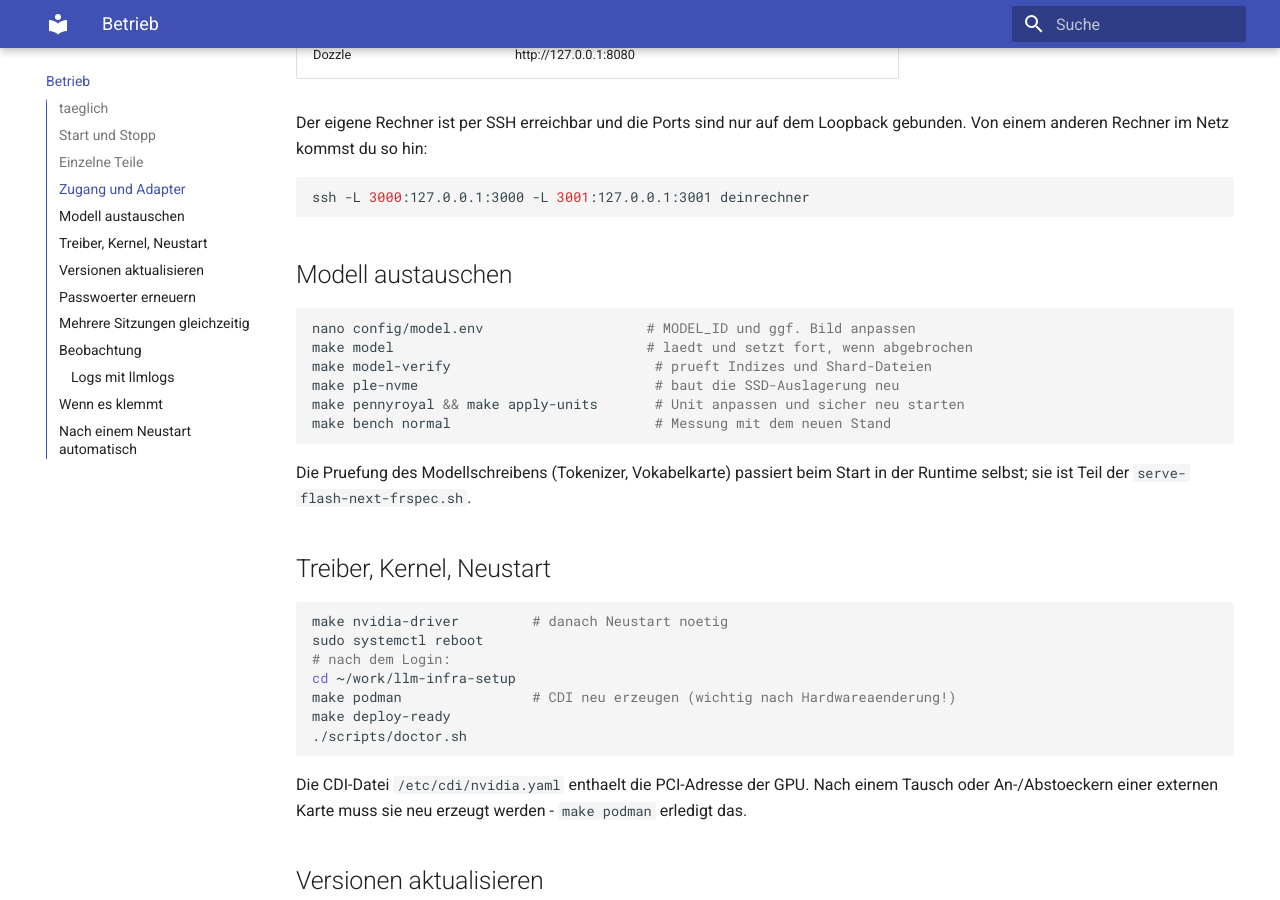
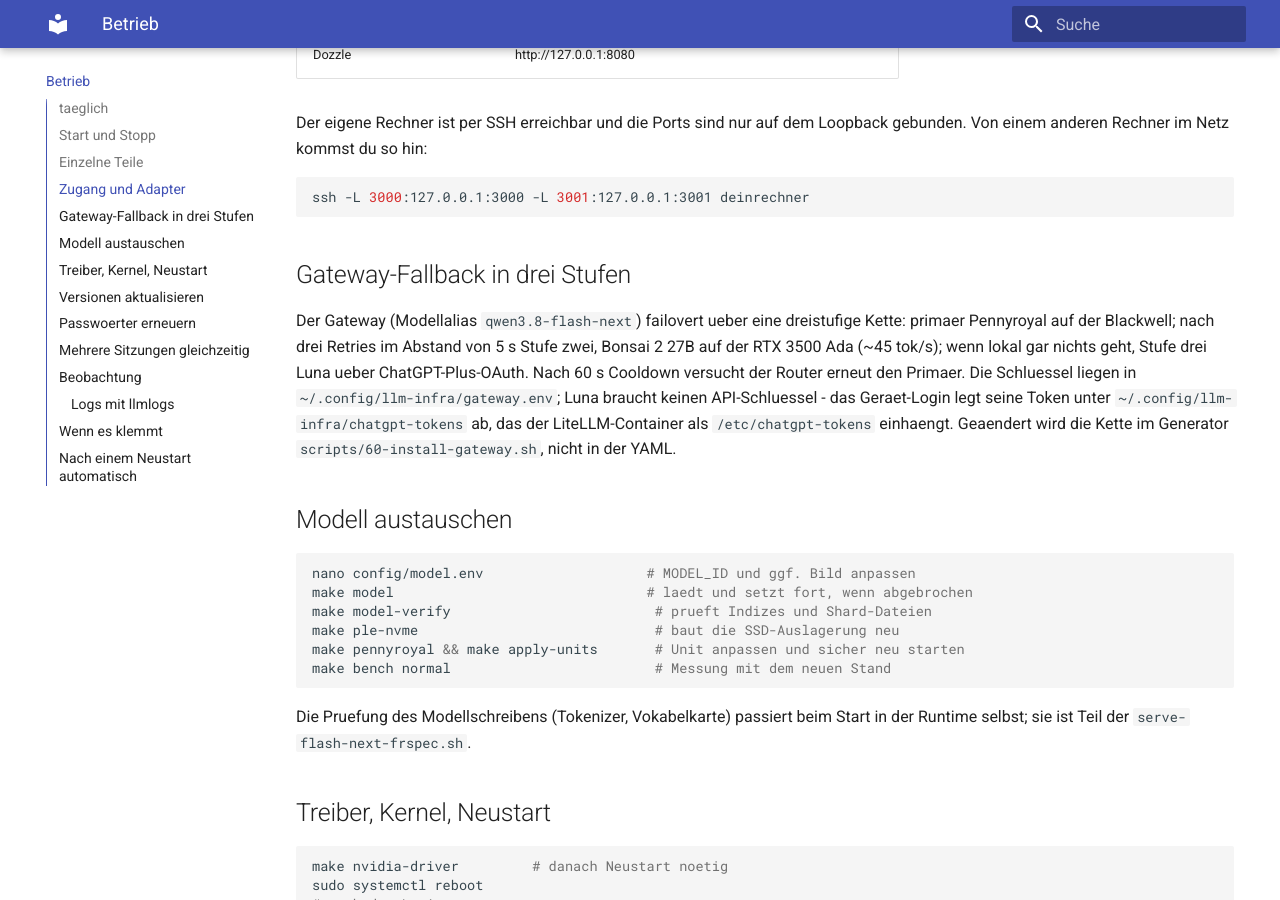
Before and after one commit to thomasdenk79-cyber/llm-infra-setup, an MkDocs documentation site: the page built from docs/operations.md, in a window 1280 px wide and 900 px high, scrolled down 1291 px. Built offline with MkDocs 1.6.1 and Material for MkDocs 9.7.7, drawn with Linux system fonts in a browser that asks for light colours.

````diff
--- a/docs/operations.md
+++ b/docs/operations.md
@@ -52,6 +52,18 @@ Loopback gebunden. Von einem anderen Rechner im Netz kommst du so hin:
 ```bash
 ssh -L 3000:127.0.0.1:3000 -L 3001:127.0.0.1:3001 deinrechner
 ```
+
+## Gateway-Fallback in drei Stufen
+
+Der Gateway (Modellalias `qwen3.8-flash-next`) failovert ueber eine dreistufige Kette: primaer
+Pennyroyal auf der Blackwell; nach drei Retries im Abstand von 5 s Stufe zwei,
+Bonsai 2 27B auf der RTX 3500 Ada (~45 tok/s); wenn lokal gar nichts geht,
+Stufe drei Luna ueber ChatGPT-Plus-OAuth. Nach 60 s Cooldown versucht der
+Router erneut den Primaer. Die Schluessel liegen in
+`~/.config/llm-infra/gateway.env`; Luna braucht keinen API-Schluessel - das
+Geraet-Login legt seine Token unter `~/.config/llm-infra/chatgpt-tokens` ab,
+das der LiteLLM-Container als `/etc/chatgpt-tokens` einhaengt. Geaendert wird
+die Kette im Generator `scripts/60-install-gateway.sh`, nicht in der YAML.
 
 ## Modell austauschen
 
````
Also changed, not shown: docs/HANDOFF.md (+5 -1 lines).
